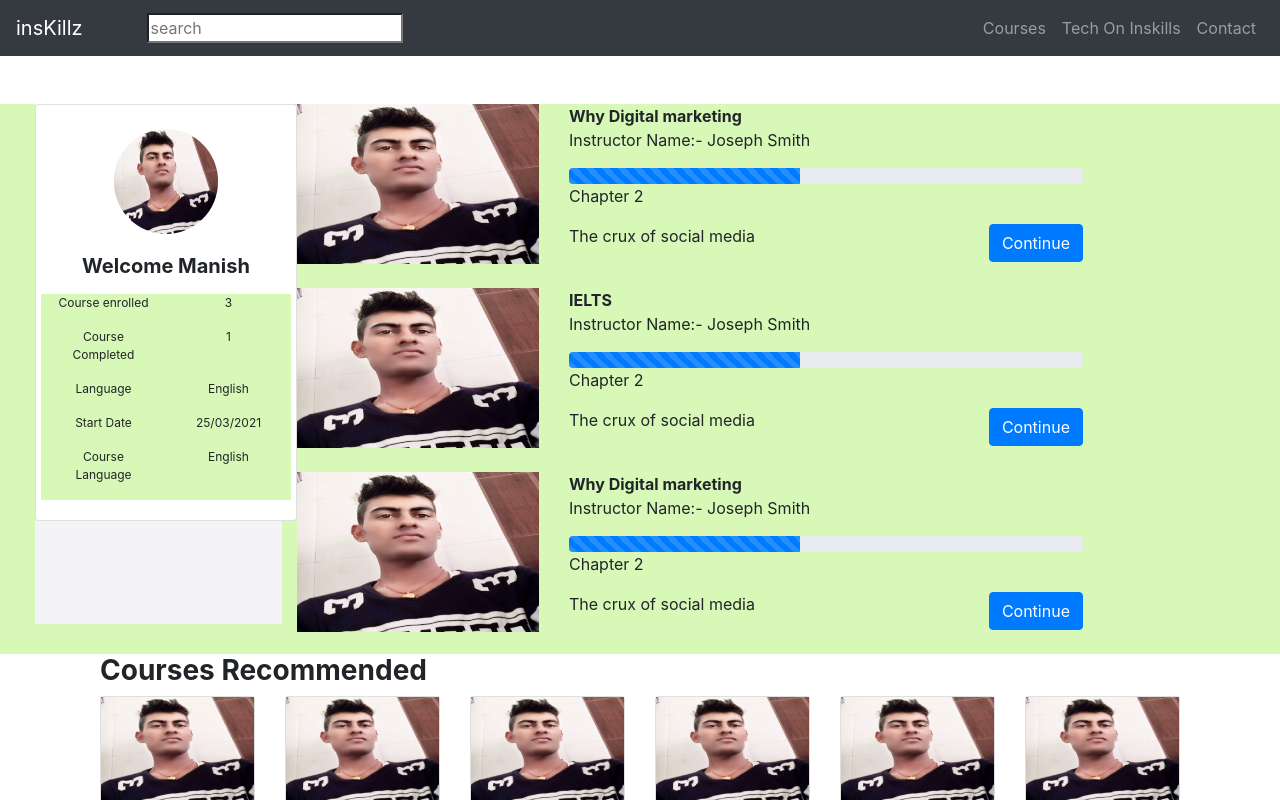
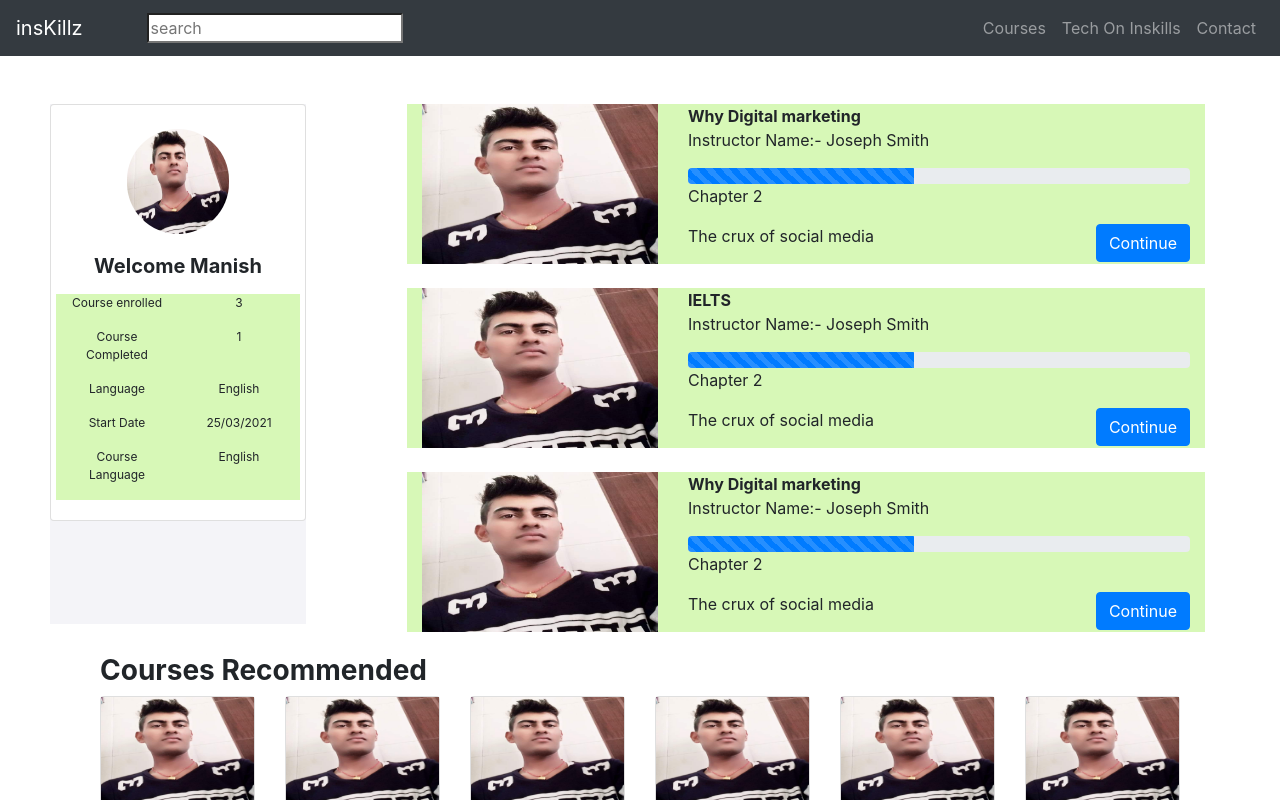
Before and after one commit to manish221298/trikara_task, a React (Create React App) app: page / in a window 1280 px wide. Shown: the top 800 px of the page. Built offline with nearby package versions, Linux system fonts and the light colour scheme.

Commit message:
trikara_task

```diff
--- a/src/MainPage.js
+++ b/src/MainPage.js
@@ -13,7 +13,7 @@ import {
 const MainPage = () => {
   return (
     <div className="main mt-5">
-      <div className="div row">
+      <div className="div">
         <div className="div1">
           <CardDeck className="text-center">
             <Card className="card">
@@ -78,7 +78,7 @@ const MainPage = () => {
           </CardDeck>
         </div>
 
-        <div className="div2">
+        <div className="div2 ml-3">
           <Row className="row">
             <Col md={4}>
               <Image
```
